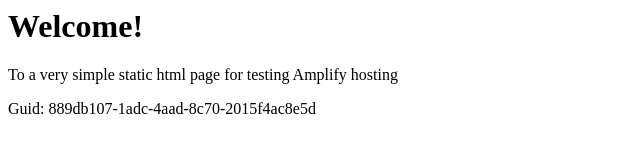
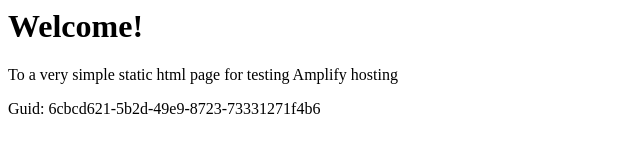
Before and after one commit to aws-aemilia-arn/Github-PR-Commit-Integration-Test-DoNotTouch-GithubWebhookPreviewCanaryTest-v1-preprod-eu-north-1, a website: page src/index.html in a window 1280 px wide. Shown: the full height of the page, 0-640 px from the left. Drawn offline with Linux system fonts and the light colour scheme.

Commit message:
commit from integ tests

```diff
--- a/src/index.html
+++ b/src/index.html
@@ -12,6 +12,6 @@
 <body>
     <h1>Welcome!</h1>
     <p>To a very simple static html page for testing Amplify hosting</p>
-    <p>Guid: 889db107-1adc-4aad-8c70-2015f4ac8e5d</p></body>
+    <p>Guid: 6cbcd621-5b2d-49e9-8723-73331271f4b6</p></body>
 
 </html>
```
